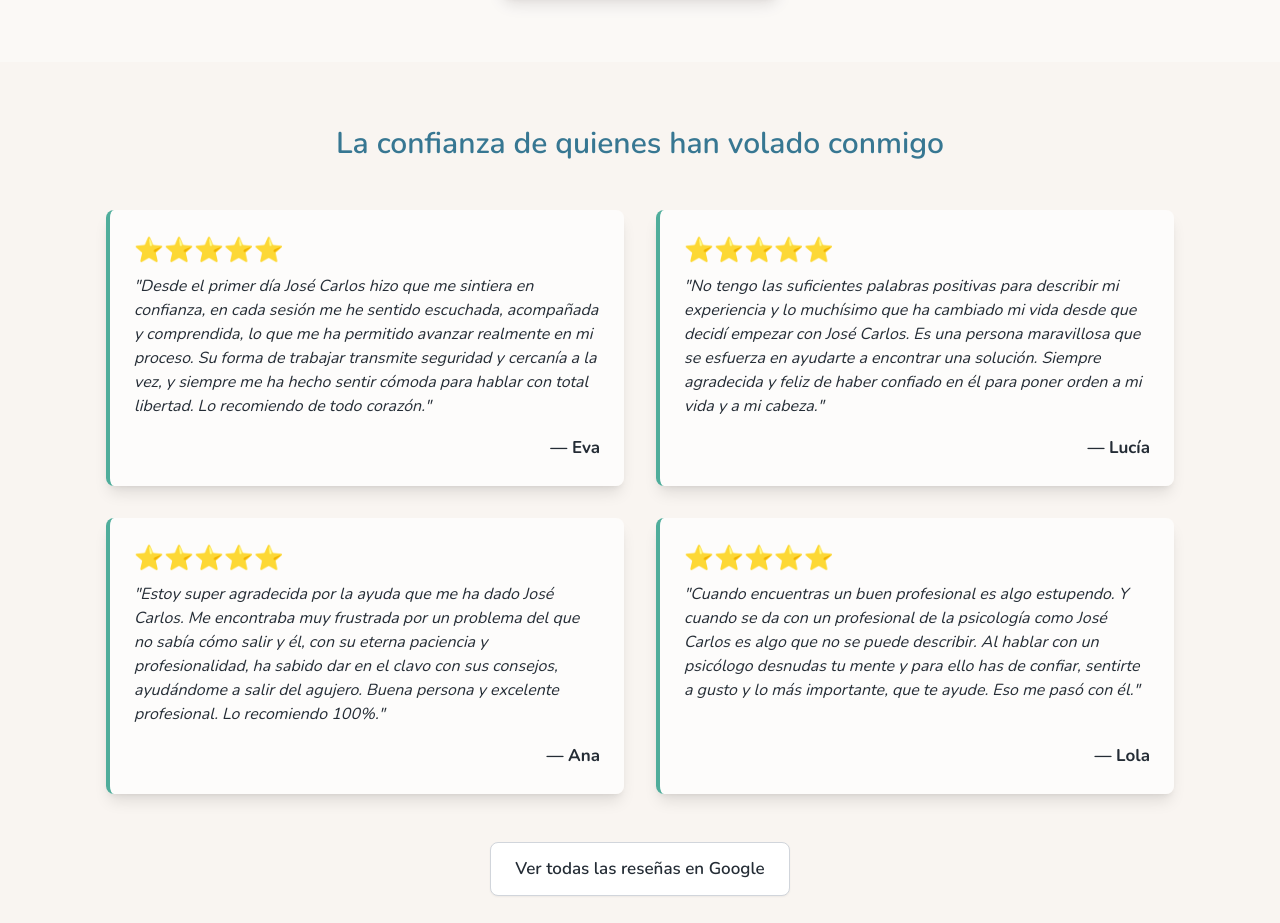
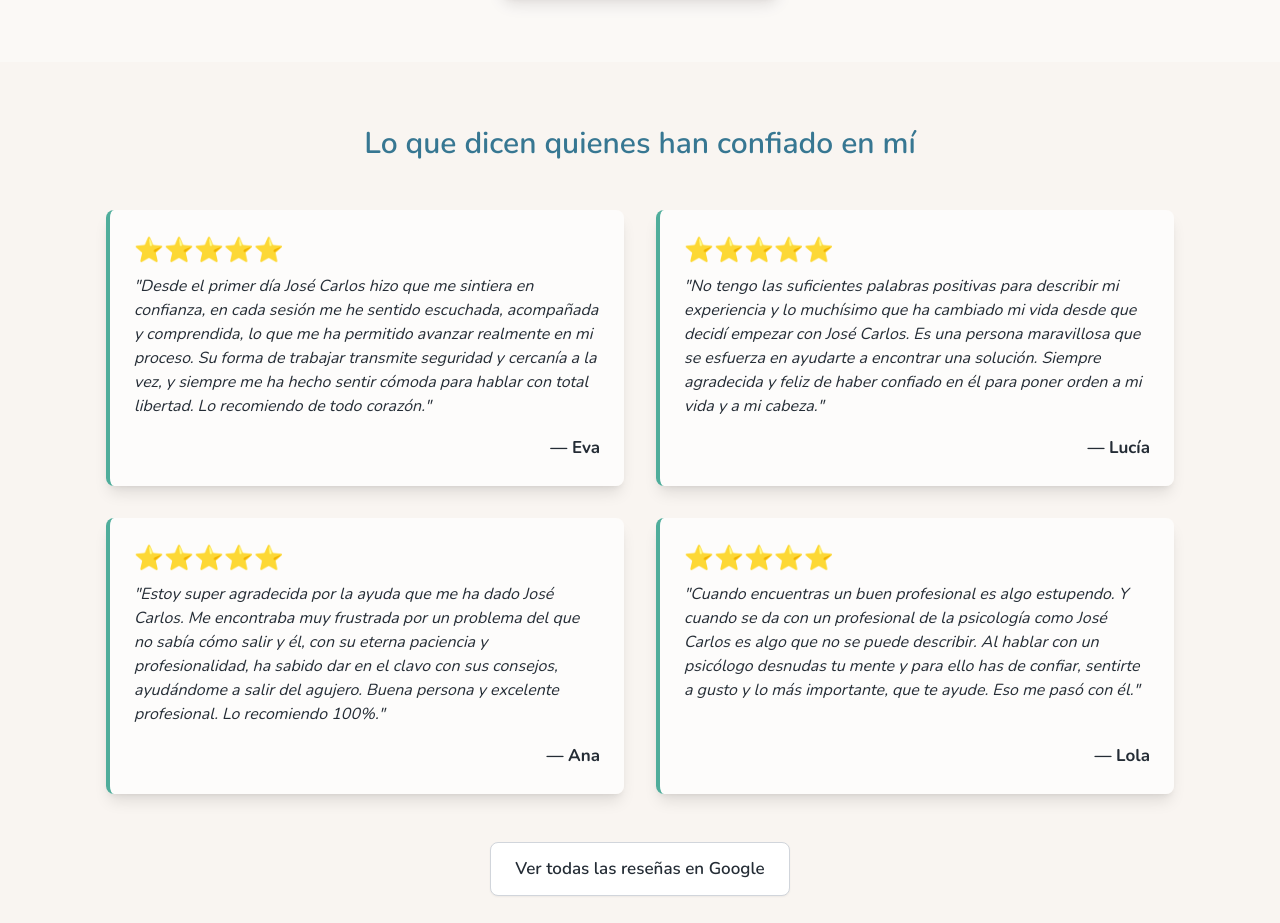
Before and after one commit to psicopiloto/psicopilotopage1, a Next.js app: page / in a window 1280 px wide. Shown: the part 2343-3266 px from the top of the page. Built offline with nearby package versions, Linux system fonts and the light colour scheme.

Commit message:
Update index.js

```diff
--- a/pages/index.js
+++ b/pages/index.js
@@ -144,7 +144,7 @@ export default function Home() {
         {/* ✨ SECCIÓN DE TESTIMONIOS (ACTIVADA CON RESEÑAS REALES) */}
         <section className="py-16 bg-psicopiloto-sand-50">
           <div className="container mx-auto max-w-5xl text-center">
-            <h2 className="text-3xl font-semibold mb-12 text-psicopiloto-blue-600">La confianza de quienes han volado conmigo</h2>
+            <h2 className="text-3xl font-semibold mb-12 text-psicopiloto-blue-600">Lo que dicen quienes han confiado en mí</h2>
             {/* Grid ajustado para 4 testimonios (2 columnas) */}
             <div className="grid md:grid-cols-2 gap-8 text-left">
               {testimonialsData.map((testimonial, index) => (
```
